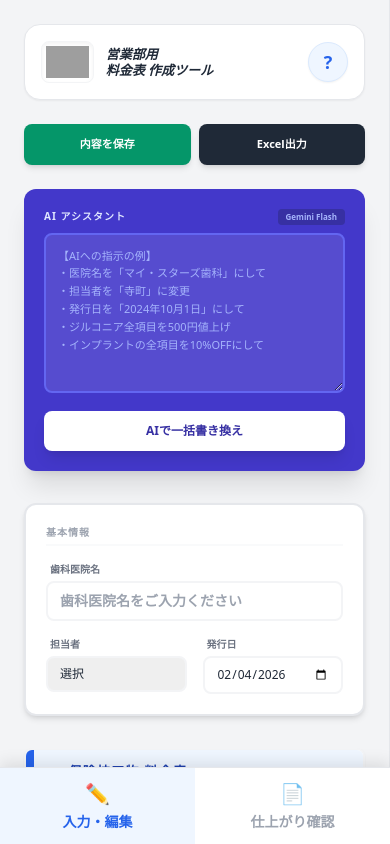
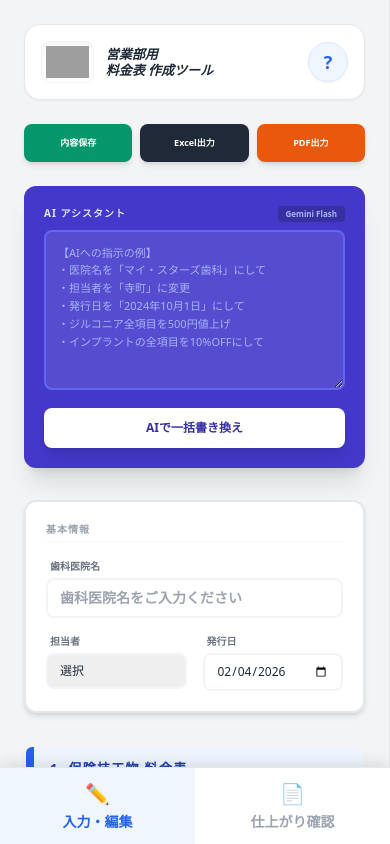
Before and after one commit to mystarz260116/mystarz-pricelist, a React (Vite) app: page / in a window 390 px wide. Built offline with nearby package versions, Linux system fonts and the light colour scheme; grey boxes are pictures that could not be loaded.

Commit message:
feat: Add PDF output and improve mobile layout
Introduce a new PDF output button for printing and exporting.
Refactor the mobile preview layout to better fit screen width and arrange pages vertically, improving usability on smaller devices.

```diff
--- a/App.tsx
+++ b/App.tsx
@@ -287,9 +287,10 @@ const App: React.FC = () => {
           </button>
         </div>
 
-        <div className="grid grid-cols-2 gap-2 mb-6">
-          <button onClick={handleSaveClinic} className="bg-emerald-600 text-white py-3 rounded-lg text-[11px] font-bold shadow-md active:scale-95 hover:bg-emerald-700 transition-colors">内容を保存</button>
-          <button onClick={handleExportExcel} className="bg-gray-800 text-white py-3 rounded-lg text-[11px] font-bold shadow-md active:scale-95 hover:bg-gray-900 transition-colors">Excel出力</button>
+        <div className="grid grid-cols-3 gap-2 mb-6">
+          <button onClick={handleSaveClinic} className="bg-emerald-600 text-white py-3 rounded-lg text-[9px] font-bold shadow-md active:scale-95 hover:bg-emerald-700 transition-colors">内容保存</button>
+          <button onClick={handleExportExcel} className="bg-gray-800 text-white py-3 rounded-lg text-[9px] font-bold shadow-md active:scale-95 hover:bg-gray-900 transition-colors">Excel出力</button>
+          <button onClick={handlePrint} className="bg-orange-600 text-white py-3 rounded-lg text-[9px] font-bold shadow-md active:scale-95 hover:bg-orange-700 transition-colors">PDF出力</button>
         </div>
 
         <div className="mb-8 bg-indigo-700 p-5 rounded-xl shadow-xl">
@@ -346,7 +347,7 @@ const App: React.FC = () => {
         </div>
 
         <div className="flex flex-col items-center justify-start p-4 md:p-8 print:p-0 print:block">
-          <div className="mobile-preview-container flex flex-col items-center">
+          <div className="mobile-preview-container">
             <PriceListRenderer data={data} />
           </div>
         </div>
--- a/index.css
+++ b/index.css
@@ -21,7 +21,7 @@
   height: var(--a4-base-height);
   margin-bottom: 2rem;
   flex-shrink: 0;
-  background: white;
+  background: transparent;
   display: block;
 }
 
@@ -32,11 +32,12 @@
   box-shadow: 0 10px 40px rgba(0,0,0,0.1);
   position: relative;
   overflow: hidden;
+  transform-origin: top left;
   -webkit-print-color-adjust: exact !important;
   print-color-adjust: exact !important;
 }
 
-/* スマホ表示時の改善：横幅ピッタリにフィットさせる */
+/* スマホ表示時の改善：横幅ピッタリにフィットさせ、縦に並べる */
 @media (max-width: 820px) {
   .mobile-preview-container {
     width: 100%;
@@ -44,25 +45,21 @@
     flex-direction: column;
     align-items: center;
     padding: 0.5rem 0;
-    gap: 0.5rem;
-    overflow-x: hidden; /* 横ハミ出し防止 */
+    gap: 1rem;
+    overflow-x: hidden;
   }
 
   .responsive-a4-wrapper {
-    /* 左右パディング(計1rem)を引いた幅にスケールさせる */
+    /* 画面幅（左右余白0.5remずつ計1rem）に合わせてスケール計算 */
     --scale-ratio: calc((100vw - 1rem) / 794);
     width: calc(100vw - 1rem) !important;
+    /* スケールされた後の実際の表示高さを確保（これで重ならなくなります） */
     height: calc(1123px * var(--scale-ratio)) !important;
     margin-bottom: 0.5rem !important;
-    margin-left: auto;
-    margin-right: auto;
   }
 
   .a4-page {
-    position: absolute !important;
-    top: 0 !important;
-    left: 0 !important;
-    transform-origin: top left !important;
+    /* ページ単体を縮小 */
     transform: scale(var(--scale-ratio)) !important;
     box-shadow: 0 2px 8px rgba(0,0,0,0.15);
   }
```
